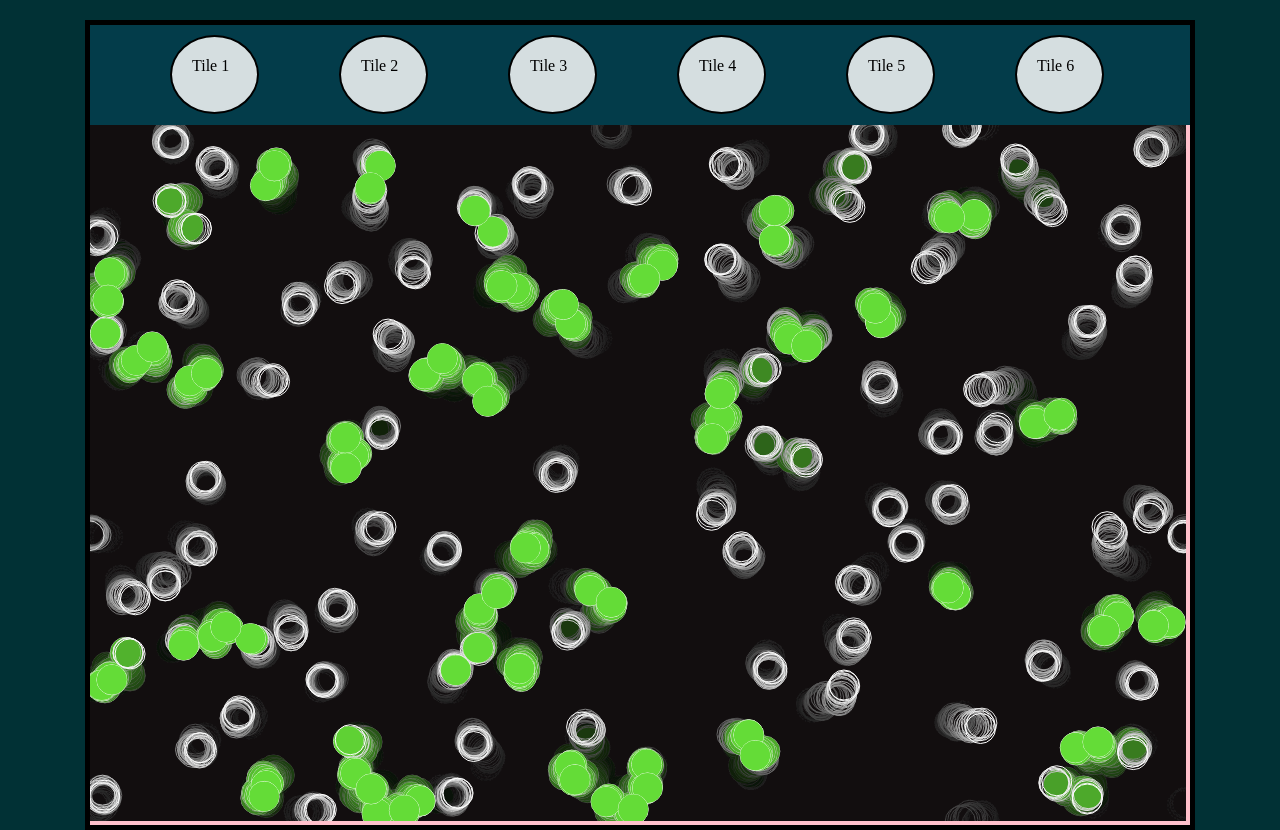
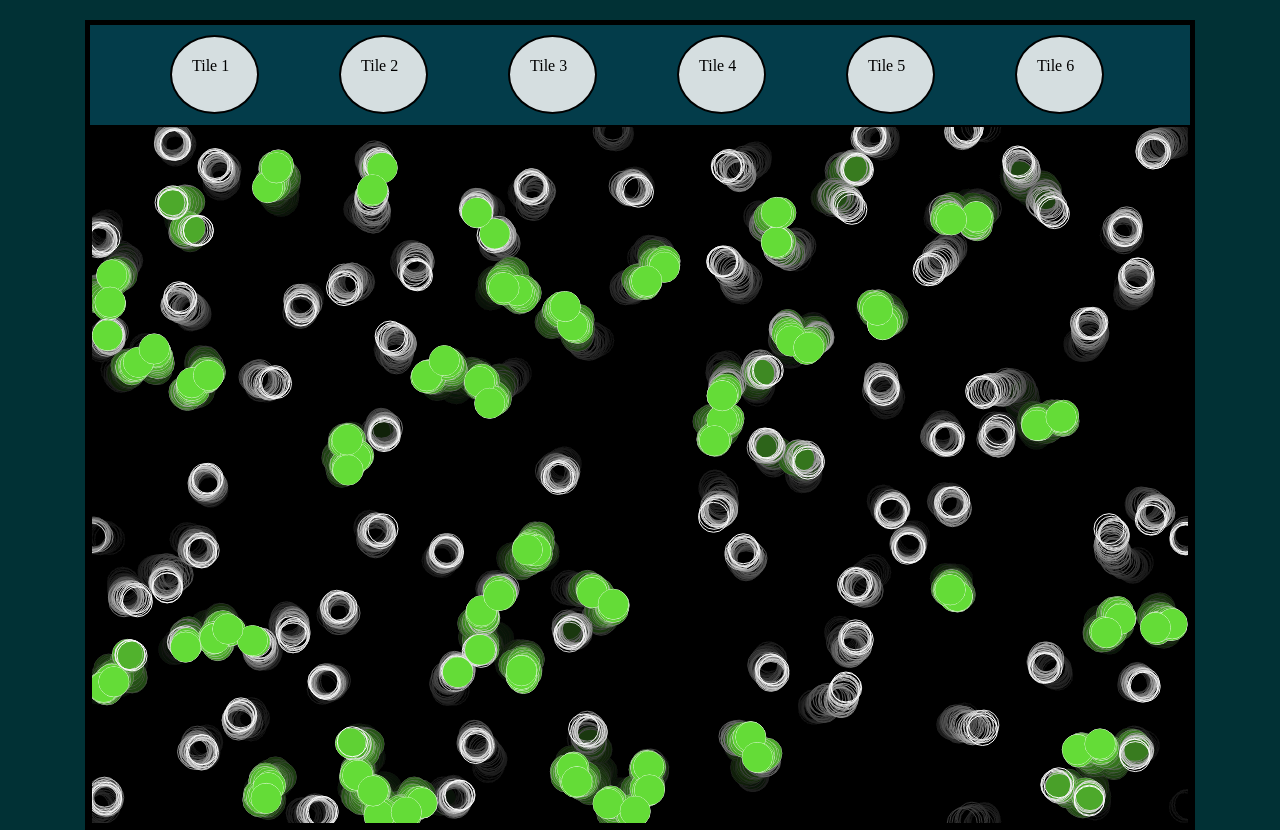
Before and after one commit to 801341/2021StudentAdvancedAnimation, a plain HTML site: page 2021 DOM Start Template/index.html in a window 1280 px wide. Drawn offline with Linux system fonts and the light colour scheme; animation ran at ten frames a second.

Commit message:
fix #canvas in mystyles.css

```diff
--- a/2021 DOM Start Template/mystyles.css
+++ b/2021 DOM Start Template/mystyles.css
@@ -15,8 +15,8 @@ body {
 }
 
 #canvas {
-    border: 'solid black 2px';
-    background-color: 'rgba(0,0,0, .95)';
+    border: solid black 2px;
+    background-color: rgba(0,0,0, .95);
 }
 
 
```
